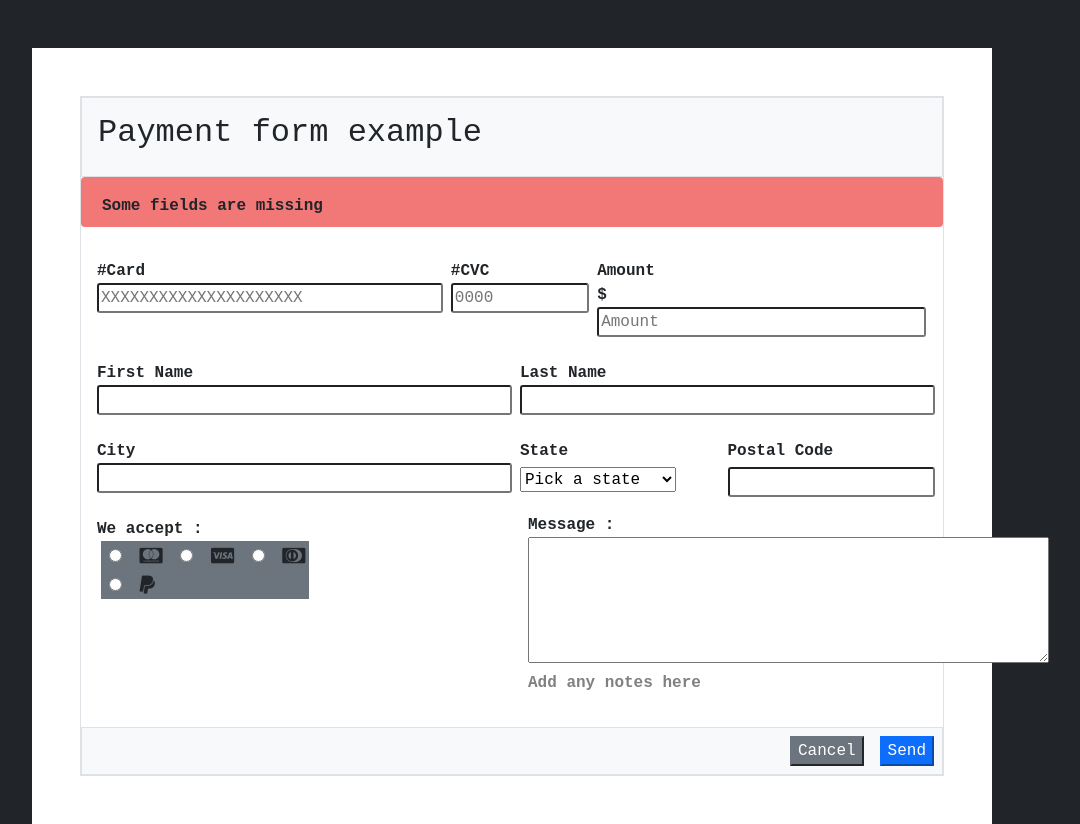
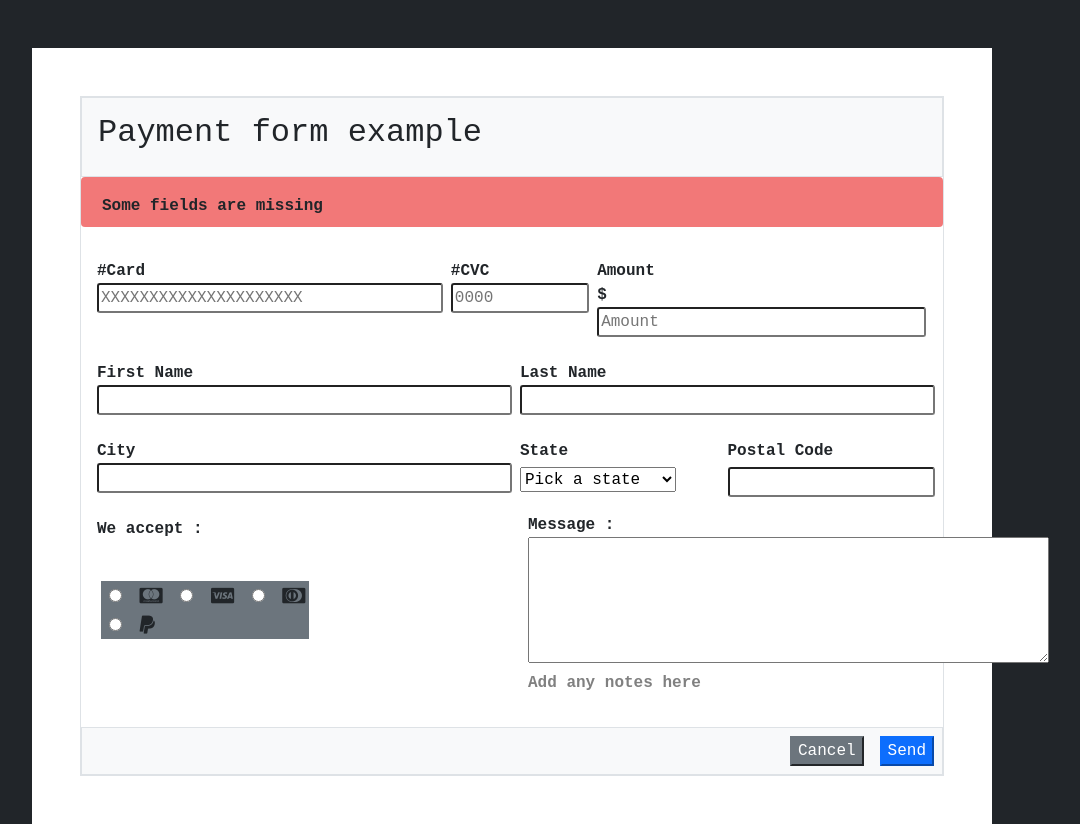
Before and after one commit to AdrianRios2527/HTML5FORM-AdrianRiosRuiz25, a plain HTML site: page index.html in a window 1280 px wide. Shown: the whole page, without its empty margins (128-1208 px from the left). Drawn offline with nearby package versions, Linux system fonts and the light colour scheme.

Commit message:
resultado final

```diff
--- a/index.html
+++ b/index.html
@@ -49,7 +49,7 @@
                                 <input class="w-100 mb-4" type="text" name="Adress" id="input-adress" required />
                                 <br />
                                 <fieldset>We accept :</fieldset>
-                                <p class="bg-secondary w-50">
+                                <p class=" p bg-secondary w-50">
                                     <input class="m-2" type="radio" name="paymentmethods" value="mastercard" />
                                     <i class="fa fa-cc-mastercard"></i>
                                     <input class="m-2" type="radio" name="paymentmethods" value="mastercard" />
--- a/style.css
+++ b/style.css
@@ -31,3 +31,7 @@ input{
 span{
     color: grey;
 }
+
+.p{
+    margin-top: 40px;
+}
```
